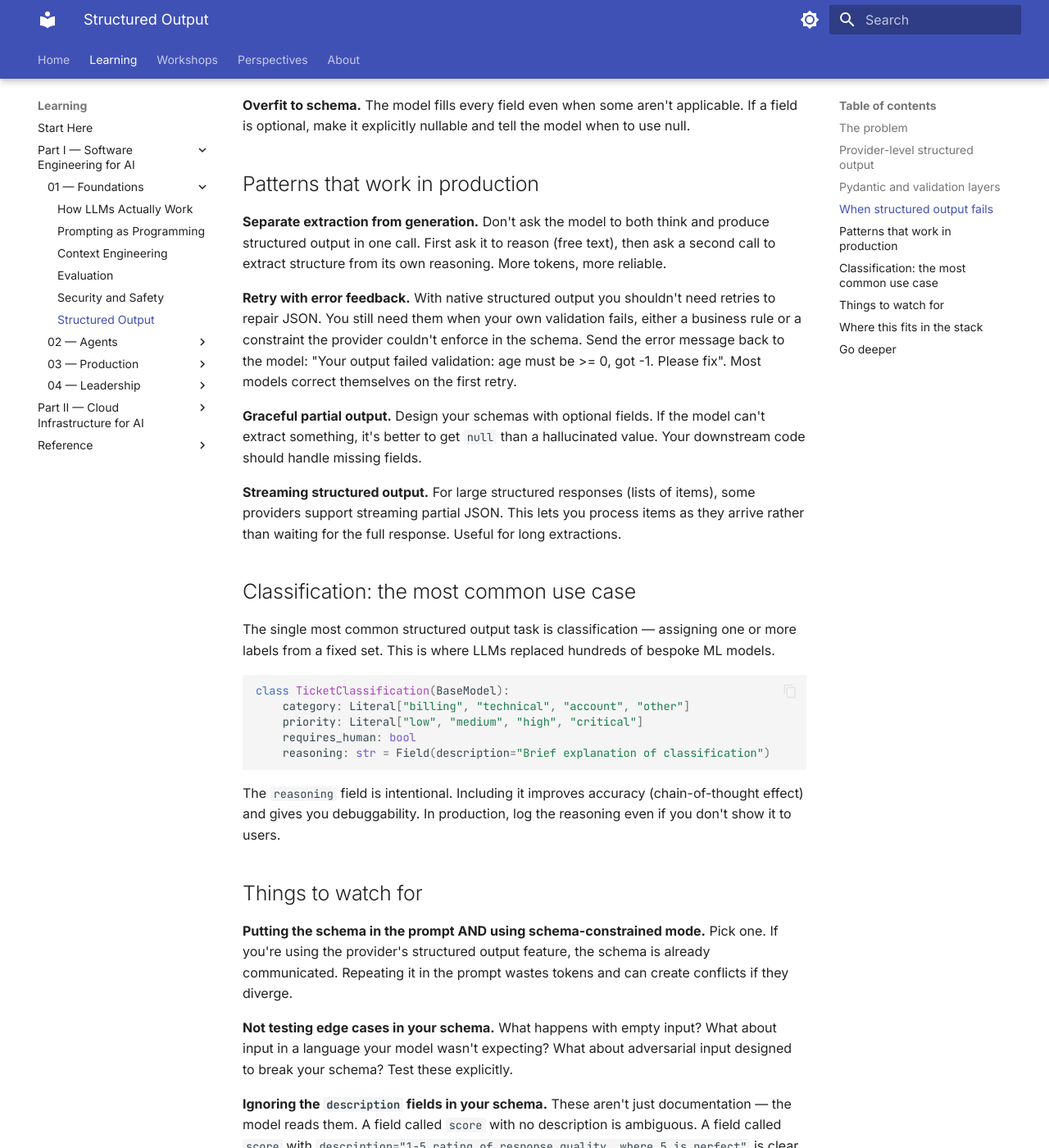
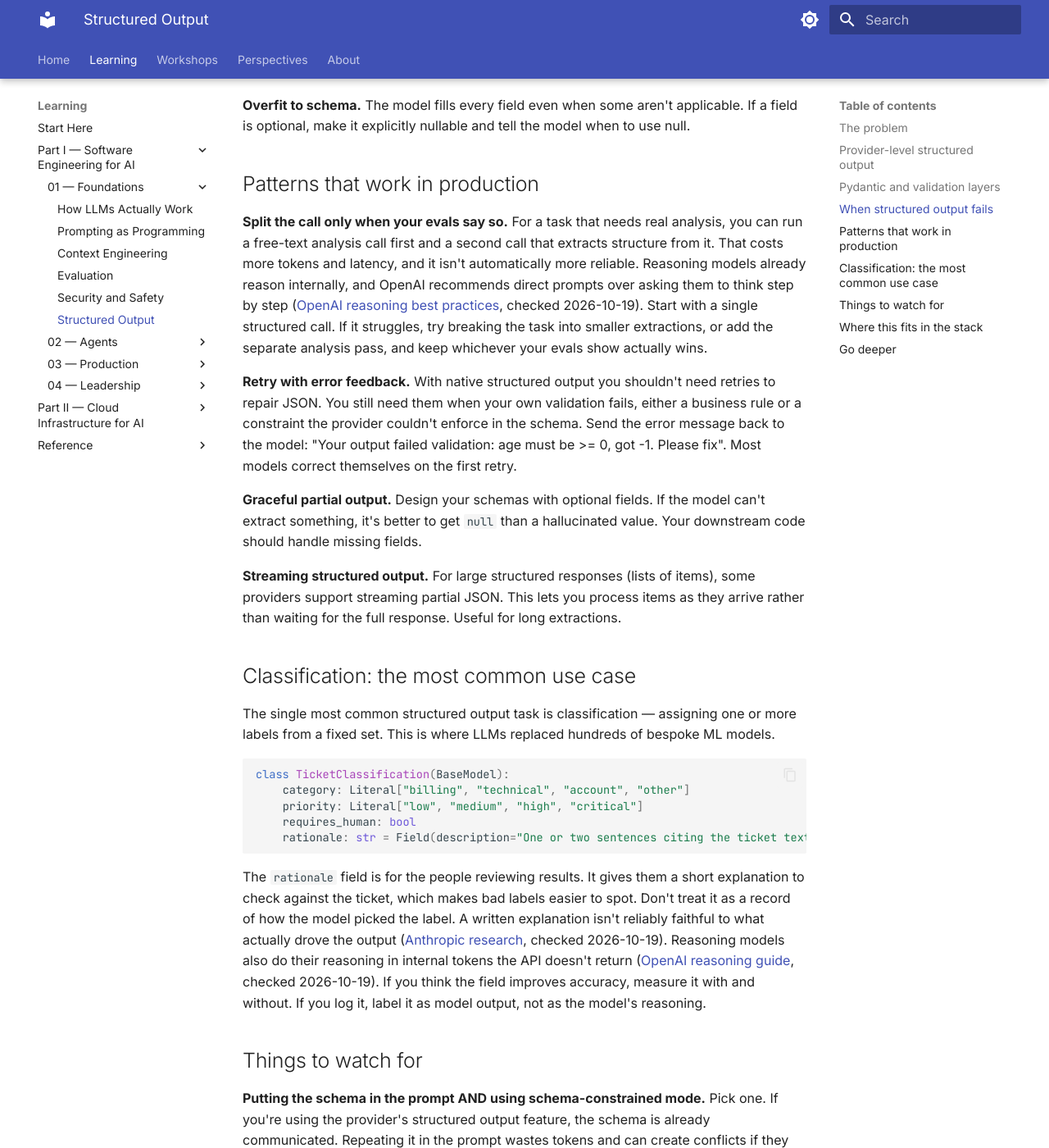
Before and after one commit to Jonathan34/ai-learning, an MkDocs documentation site: the page built from docs/01-foundations/06-structured-output.md, in a window 1280 px wide and 1400 px high, scrolled down 3298 px. Shown: the whole window at 82% size. Built offline with MkDocs 1.6.1 and Material for MkDocs 9.7.7, drawn with Linux system fonts in a browser that asks for light colours.

Commit message:
docs: Qualify chain-of-thought and visible-reasoning guidance
I found the revised chain-of-thought guidance accurate, qualified, cited, and ready to publish; no further edit is needed. Squashed from 3 commits on branch
Steps: Researcher (Codex CLI) · Content Editor (Claude Code) · Document Editor (Codex CLI), reviewed

Reviewed-by: Document Editor (missionrun agent, Codex CLI)
Approved-by: Jonathan Delfour <3976137+Jonathan34@users.noreply.github.com>
Merged-by: missionrun (automatic, approved policy by Jonathan Delfour <3976137+Jonathan34@users.noreply.github.com>)
Missionrun-Run: run-1792430013706-15

````diff
--- a/docs/01-foundations/06-structured-output.md
+++ b/docs/01-foundations/06-structured-output.md
@@ -93,7 +93,7 @@ Schema constraints prevent the ordinary syntax and shape errors. They don't prev
 
 ## Patterns that work in production
 
-**Separate extraction from generation.** Don't ask the model to both think and produce structured output in one call. First ask it to reason (free text), then ask a second call to extract structure from its own reasoning. More tokens, more reliable.
+**Split the call only when your evals say so.** For a task that needs real analysis, you can run a free-text analysis call first and a second call that extracts structure from it. That costs more tokens and latency, and it isn't automatically more reliable. Reasoning models already reason internally, and OpenAI recommends direct prompts over asking them to think step by step ([OpenAI reasoning best practices](https://developers.openai.com/api/docs/guides/reasoning-best-practices), checked 2026-10-19). Start with a single structured call. If it struggles, try breaking the task into smaller extractions, or add the separate analysis pass, and keep whichever your evals show actually wins.
 
 **Retry with error feedback.** With native structured output you shouldn't need retries to repair JSON. You still need them when your own validation fails, either a business rule or a constraint the provider couldn't enforce in the schema. Send the error message back to the model: "Your output failed validation: age must be >= 0, got -1. Please fix". Most models correct themselves on the first retry.
 
@@ -110,10 +110,10 @@ class TicketClassification(BaseModel):
     category: Literal["billing", "technical", "account", "other"]
     priority: Literal["low", "medium", "high", "critical"]
     requires_human: bool
-    reasoning: str = Field(description="Brief explanation of classification")
+    rationale: str = Field(description="One or two sentences citing the ticket text behind the labels")
 ```
 
-The `reasoning` field is intentional. Including it improves accuracy (chain-of-thought effect) and gives you debuggability. In production, log the reasoning even if you don't show it to users.
+The `rationale` field is for the people reviewing results. It gives them a short explanation to check against the ticket, which makes bad labels easier to spot. Don't treat it as a record of how the model picked the label. A written explanation isn't reliably faithful to what actually drove the output ([Anthropic research](https://www.anthropic.com/research/reasoning-models-dont-say-think), checked 2026-10-19). Reasoning models also do their reasoning in internal tokens the API doesn't return ([OpenAI reasoning guide](https://developers.openai.com/api/docs/guides/reasoning), checked 2026-10-19). If you think the field improves accuracy, measure it with and without. If you log it, label it as model output, not as the model's reasoning.
 
 ## Things to watch for
 
````
Also changed, not shown: docs/01-foundations/01-llm-mental-model.md (+1 -1 lines), docs/01-foundations/02-prompting-as-programming.md (+1 -1 lines), docs/reference/glossary.md (+1 -1 lines).
